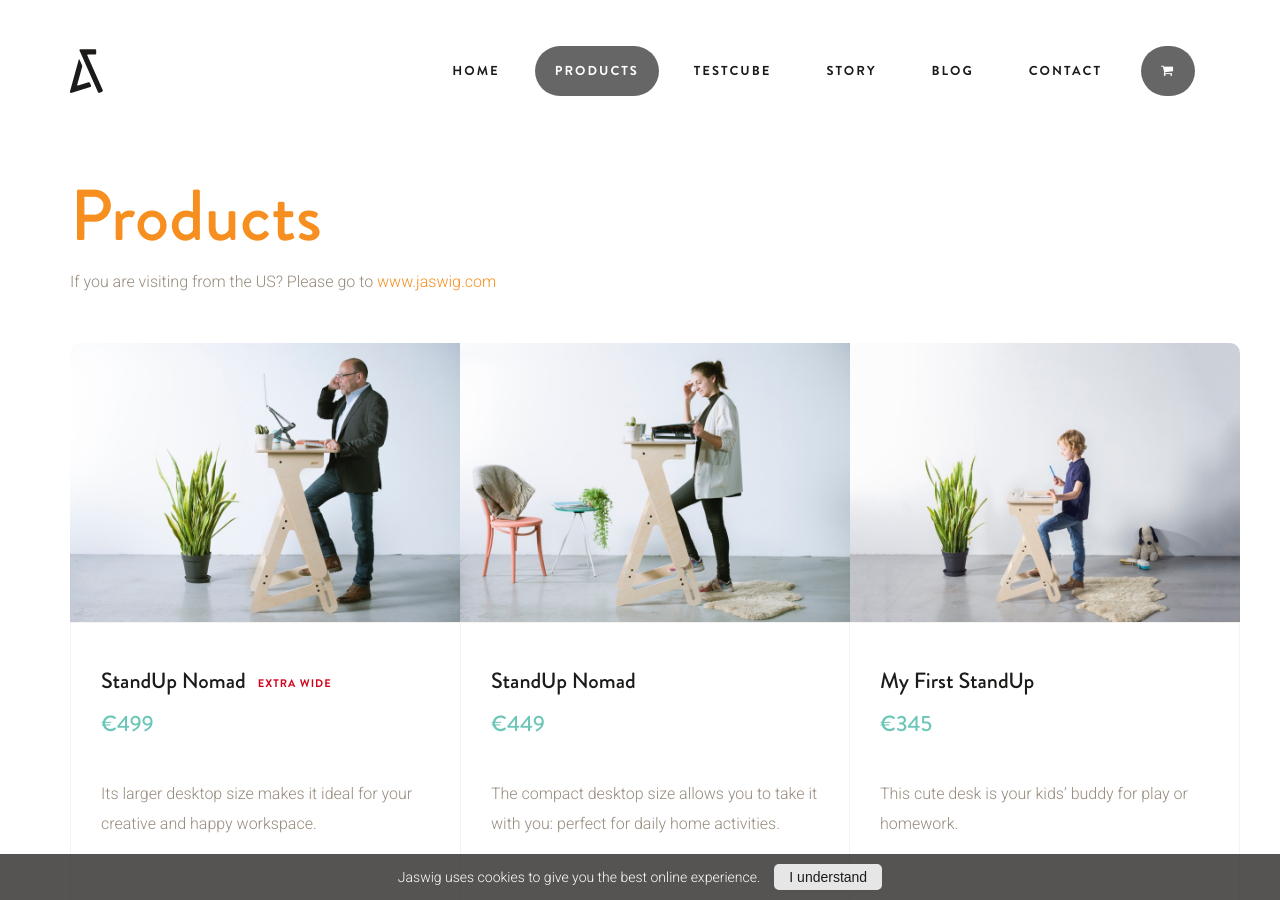
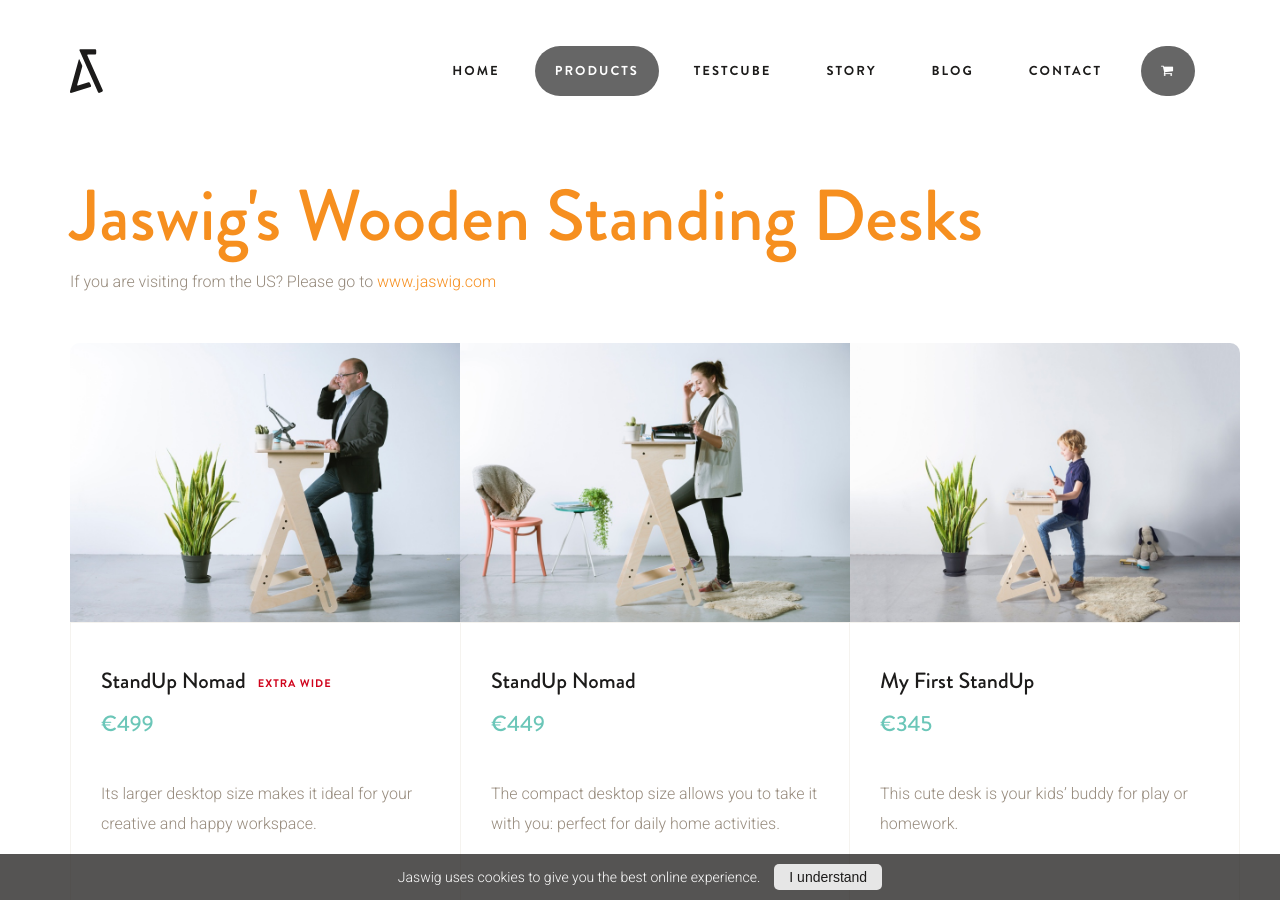
Before and after one commit to samuelrieder/jaswig.github.io, a Jekyll site: the page built from products.html, in a window 1280 px wide and 900 px high. Built offline with Jekyll 4.4.1, drawn with Linux system fonts in a browser that asks for light colours; nearby versions of some CDN libraries.

Commit message:
Update products.html

```diff
--- a/products.html
+++ b/products.html
@@ -10,7 +10,7 @@ position: 2
   <div class="container">
     <div class="row">
       <div class="col-xs-12">
-        <h1 class="large fix_padding_store">Products</h1>
+        <h1 class="large fix_padding_store">Jaswig's Wooden Standing Desks</h1>
         <p class="go_to_eu store_go_to">If you are visiting from the US? Please go to <a href="http://www.jaswig.com">www.jaswig.com</a></p>
       </div>
       <div class="col-xs-12">
```
